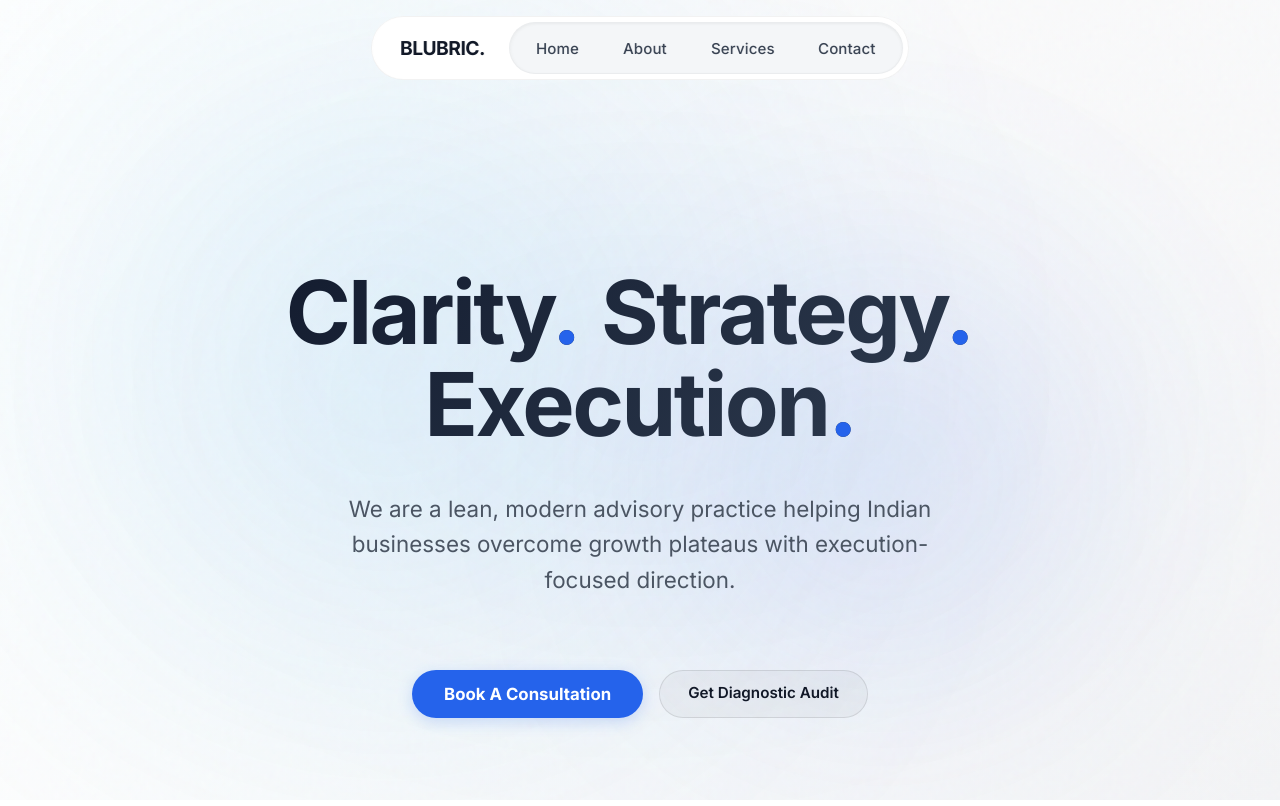
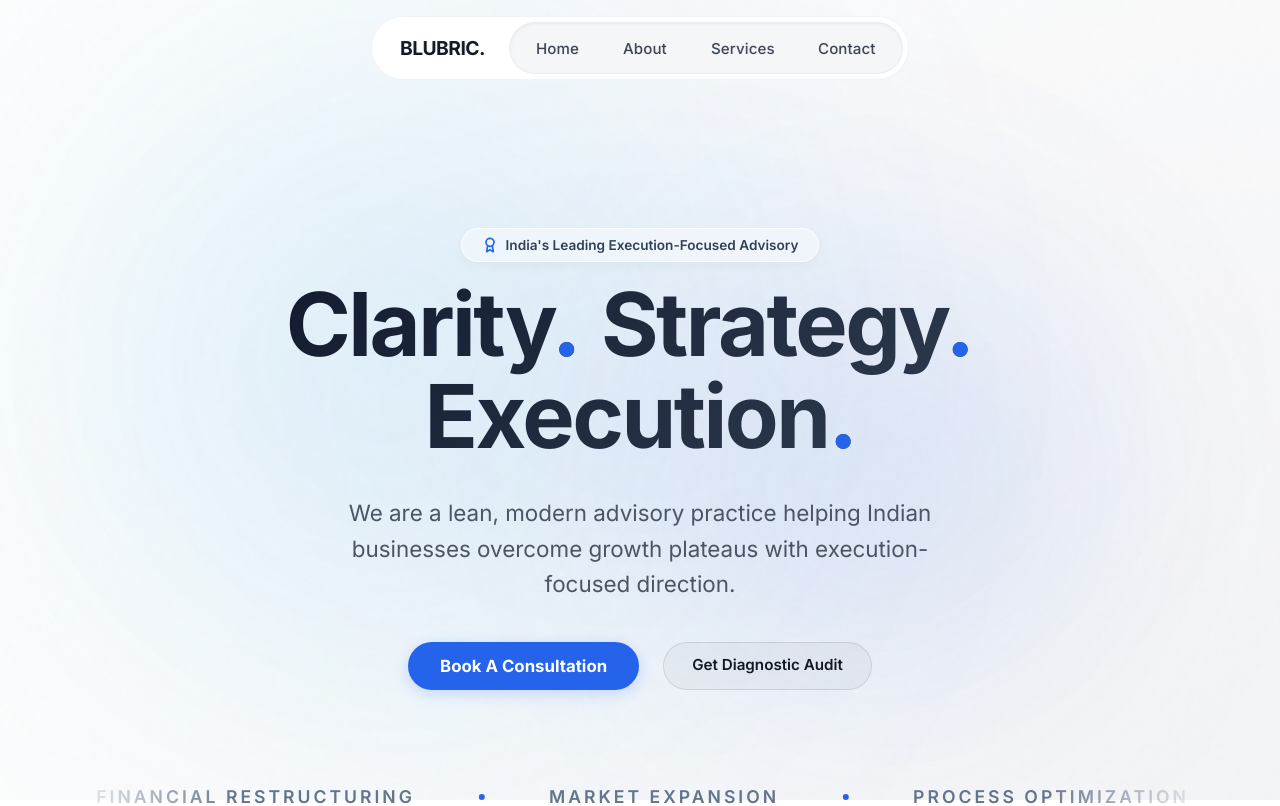
Before and after one commit to Shauryan28/Blubric, a React (Vite) app: page / in a window 1280 px wide. Shown: the top 806 px of the page. Built offline with nearby package versions, Linux system fonts and the light colour scheme.

Commit message:
Fix hero section spacing and add aesthetic badge

```diff
--- a/src/pages/Home.tsx
+++ b/src/pages/Home.tsx
@@ -24,6 +24,15 @@ export default function Home() {
       transition={{ duration: 0.5 }}
     >
       <section className="hero-section">
+        <motion.div
+          initial={{ opacity: 0, y: 20 }}
+          animate={{ opacity: 1, y: 0 }}
+          transition={{ duration: 0.6, ease: "easeOut" }}
+          className="hero-badge"
+        >
+          <Award size={16} strokeWidth={2.5} className="badge-icon" />
+          <span>India's Leading Execution-Focused Advisory</span>
+        </motion.div>
         <h1 className="hero-title">
           <motion.span
             initial={{ opacity: 0, y: 30 }}
--- a/src/pages/pages.css
+++ b/src/pages/pages.css
@@ -1,12 +1,35 @@
 .hero-section {
-  min-height: 90vh;
+  min-height: 75vh;
   display: flex;
   flex-direction: column;
   justify-content: center;
   align-items: center;
   text-align: center;
-  gap: 2.5rem;
+  gap: 2rem;
   padding: 8rem 1rem 4rem 1rem;
+  position: relative;
+  z-index: 10;
+}
+
+.hero-badge {
+  display: inline-flex;
+  align-items: center;
+  gap: 0.5rem;
+  padding: 0.5rem 1.2rem;
+  background: rgba(255, 255, 255, 0.4);
+  backdrop-filter: blur(12px);
+  -webkit-backdrop-filter: blur(12px);
+  border: 1px solid rgba(255, 255, 255, 0.8);
+  border-radius: 999px;
+  font-size: 0.85rem;
+  font-weight: 600;
+  color: #334155;
+  box-shadow: 0 4px 12px rgba(0,0,0,0.04);
+  margin-bottom: -1rem;
+}
+
+.hero-badge .badge-icon {
+  color: #2563eb;
 }
 
 .hero-title {
@@ -31,8 +54,10 @@
 
 .hero-cta {
   display: flex;
-  gap: 1rem;
-  margin-top: 2rem;
+  gap: 1.5rem;
+  margin-top: 0.5rem;
+  flex-wrap: wrap;
+  justify-content: center;
 }
 
 .cta-button {
```
